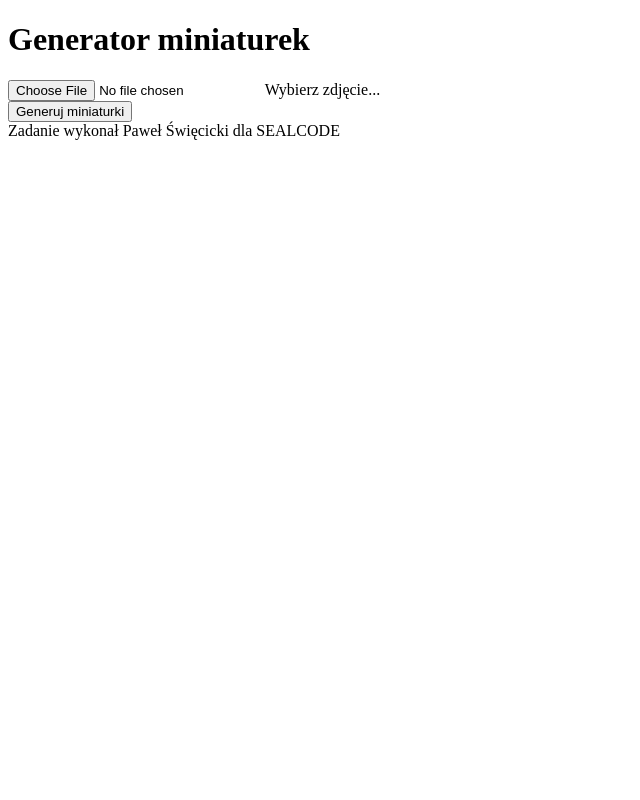
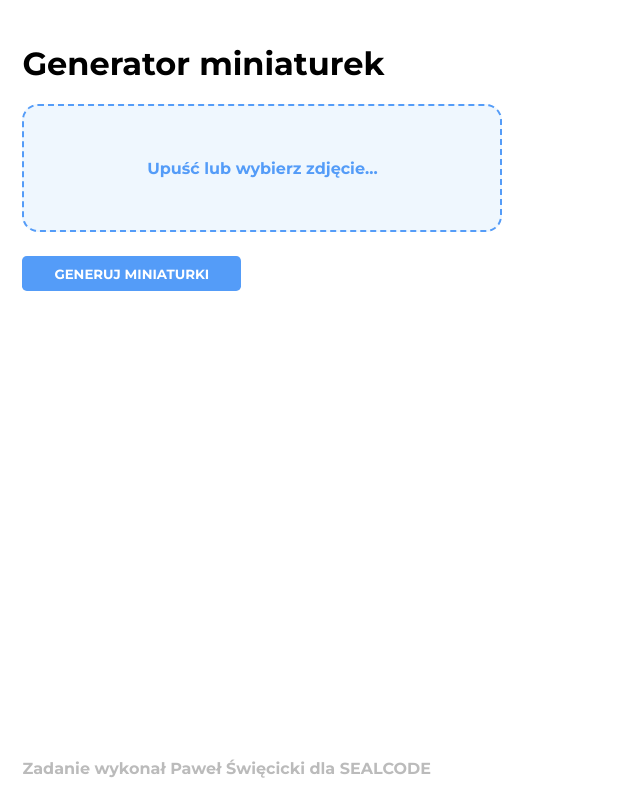
Before and after one commit to paul-swiecicki/sealcode-recruitment-task, a website: page views/index.html in a window 1280 px wide. Shown: the whole page, without its empty margins (0-640 px from the left). Drawn offline with Linux system fonts and the light colour scheme.

Commit message:
change prompt

```diff
--- a/views/index.html
+++ b/views/index.html
@@ -5,7 +5,7 @@
     <meta http-equiv="X-UA-Compatible" content="IE=edge" />
     <meta name="viewport" content="width=device-width, initial-scale=1.0" />
     <title>Generator miniaturek</title>
-    <!-- <link rel="stylesheet" href="/index.css" type="text/css" /> -->
+    <link rel="stylesheet" href="/index.css" type="text/css" />
   </head>
   <script>
     // Skrypt użyty jedynie w celu pokazania czy zdjęcie zostało już załadowane
@@ -39,7 +39,7 @@
             required
           />
           <label for="image" class="image-input__field"
-            >Wybierz zdjęcie...</label
+            >Upuść lub wybierz zdjęcie...</label
           >
         </div>
         <button class="submit-btn" type="submit">Generuj miniaturki</button>
```
